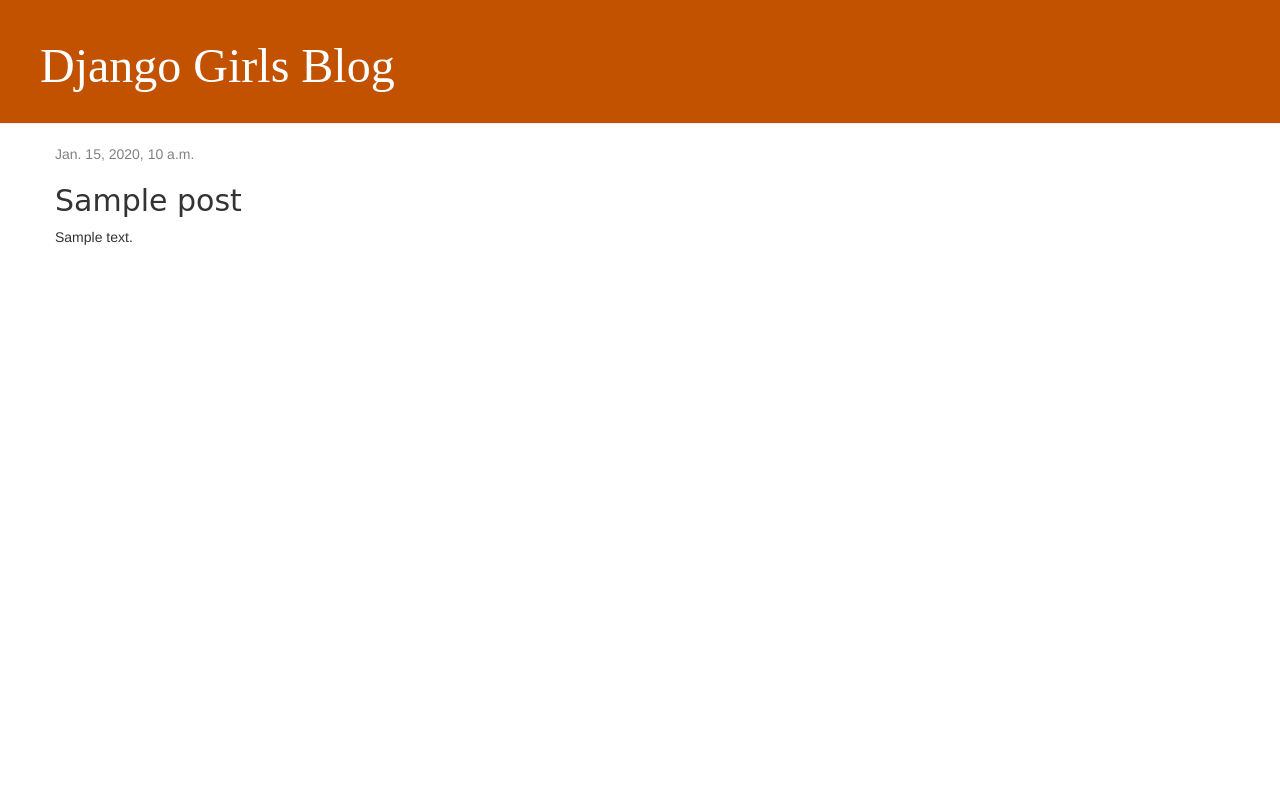
After one commit to uborzz/djangogirls-tutorial, a Django app: template blog/templates/blog/post_detail.html in a window 1280 px wide. The commit adds this page. Run offline with Django 3.2, Linux system fonts and the light colour scheme; the template is opened without the code that fills it: most values are stand-ins (such as "Sample title", 1, 10 or a date in 2020); some libraries are stand-ins or nearby versions.

Commit message:
View and template for detailed blog post & css

```diff
--- /dev/null
+++ b/blog/static/css/blog.css
@@ -0,0 +1,51 @@
+h1 a, h2 a {
+    color: #C25100;
+    font-family: 'Lobster';
+}
+
+.page-header {
+    background-color: #C25100;
+    margin-top: 0;
+    padding: 20px 20px 20px 40px;
+}
+
+.page-header h1, .page-header h1 a, .page-header h1 a:visited, .page-header h1 a:active {
+    color: #ffffff;
+    font-size: 36pt;
+    text-decoration: none;
+}
+
+.content {
+    margin-left: 40px;
+}
+
+h1, h2, h3, h4 {
+    font-family: 'Lobster', cursive;
+}
+
+.date {
+    color: #828282;
+}
+
+.save {
+    float: right;
+}
+
+.post-form textarea, .post-form input {
+    width: 100%;
+}
+
+.top-menu, .top-menu:hover, .top-menu:visited {
+    color: #ffffff;
+    float: right;
+    font-size: 26pt;
+    margin-right: 20px;
+}
+
+.post {
+    margin-bottom: 70px;
+}
+
+.post h2 a, .post h2 a:visited {
+    color: #000000;
+}
--- /dev/null
+++ b/blog/templates/blog/base.html
@@ -0,0 +1,22 @@
+{% load static %}
+<html>
+    <head>
+        <title>Django Girls blog</title>
+        <link rel="stylesheet" href="//maxcdn.bootstrapcdn.com/bootstrap/3.2.0/css/bootstrap.min.css">
+        <link rel="stylesheet" href="//maxcdn.bootstrapcdn.com/bootstrap/3.2.0/css/bootstrap-theme.min.css">
+        <link rel="stylesheet" href="{% static 'css/blog.css' %}">
+    </head>
+    <body>
+        <div class="page-header">
+            <h1><a href="/">Django Girls Blog</a></h1>
+        </div>
+        <div class="content container">
+            <div class="row">
+                <div class="col-md-8">
+                {% block content %}
+                {% endblock %}
+                </div>
+            </div>
+        </div>
+    </body>
+</html>
--- /dev/null
+++ b/blog/templates/blog/post_detail.html
@@ -0,0 +1,13 @@
+{% extends 'blog/base.html' %}
+
+{% block content %}
+    <div class="post">
+        {% if post.published_date %}
+            <div class="date">
+                {{ post.published_date }}
+            </div>
+        {% endif %}
+        <h2>{{ post.title }}</h2>
+        <p>{{ post.text|linebreaksbr }}</p>
+    </div>
+{% endblock %}
--- a/blog/urls.py
+++ b/blog/urls.py
@@ -3,4 +3,5 @@
 
 urlpatterns = [
     path('', views.post_list, name='post_list'),
+    path('post/<int:pk>/', views.post_detail, name='post_detail'),
 ]
--- a/blog/views.py
+++ b/blog/views.py
@@ -1,5 +1,5 @@
 from os import path
-from django.shortcuts import render
+from django.shortcuts import render, get_object_or_404
 from django.utils import timezone
 from .models import Post
 
@@ -9,3 +9,7 @@
     # posts = Post.objects.filter(published_date__lte=timezone.now()).order_by('published_date')
     posts = Post.objects.all()
     return render(request, path.join('blog', 'post_list.html'), {"posts": posts})
+
+def post_detail(request, pk):
+    post = get_object_or_404(Post, pk=pk)
+    return render(request, path.join('blog', 'post_detail.html'), {"post": post})
```
Also changed, not shown: blog/templates/blog/post_list.html (+12 -20 lines).
